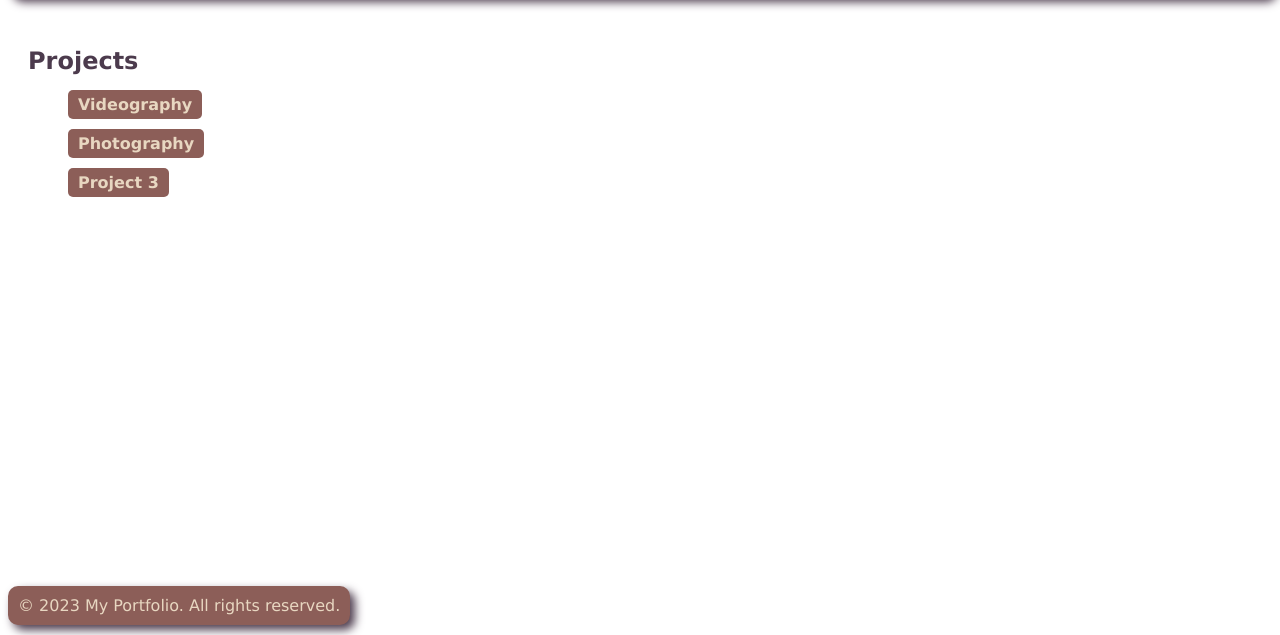
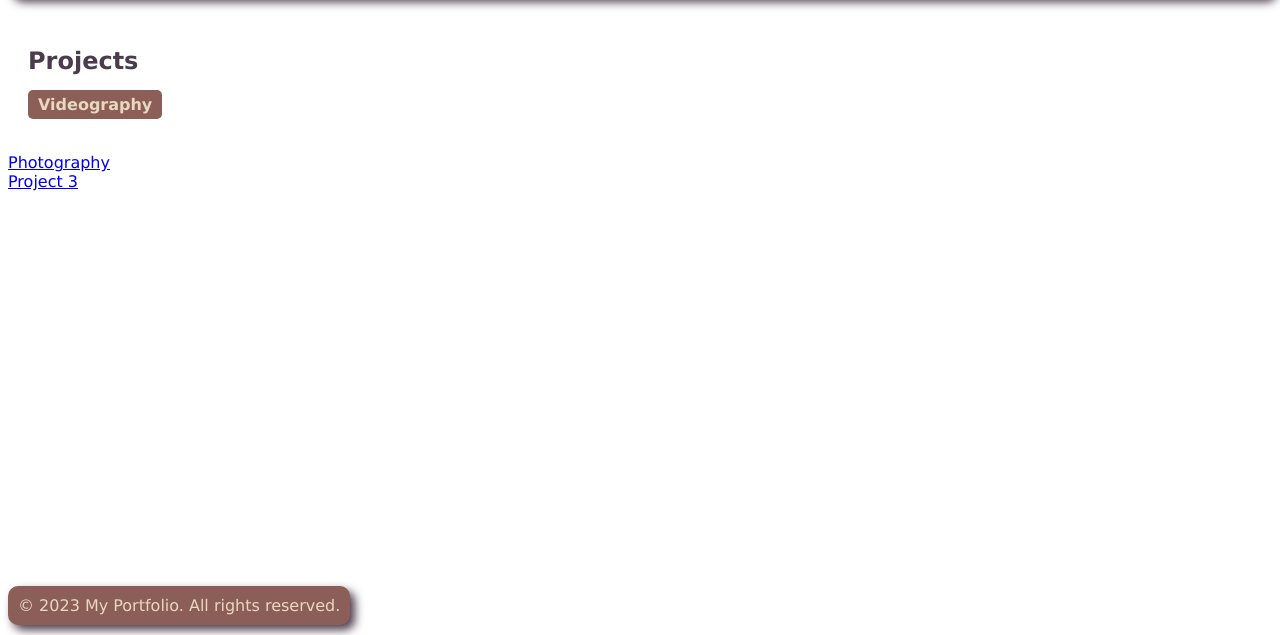
Before and after one commit to JBakez/Portfolio, a plain HTML site: page pages/projects.html in a window 1280 px wide. Shown: the part 165-800 px from the top of the page. Drawn offline with Linux system fonts and the light colour scheme; files whose address does not match are found by name.

Commit message:
removed ul from projects

```diff
--- a/pages/projects.html
+++ b/pages/projects.html
@@ -23,11 +23,11 @@
 
         <section id="projects">
             <h2>Projects</h2>
-            <ul>
-                <li><a href="./videos.html">Videography</a></li>
-                <li><a href="./photos.html">Photography</a></li>
-                <li><a href="#">Project 3</a></li>
-            </ul>
+
+                <a href="./videos.html">Videography</a></section><br/>
+                <a href="./photos.html">Photography</a><br/>
+                <a href="#">Project 3</a><br/>
+
         </section>
 
     </main>
--- a/style.css
+++ b/style.css
@@ -144,7 +144,7 @@ section a:hover, section a:active {
     border-radius: 5px;
 }
 
-section li {
+section a {
     margin-top: 20px;
     margin-bottom: 20px;
 }
```
